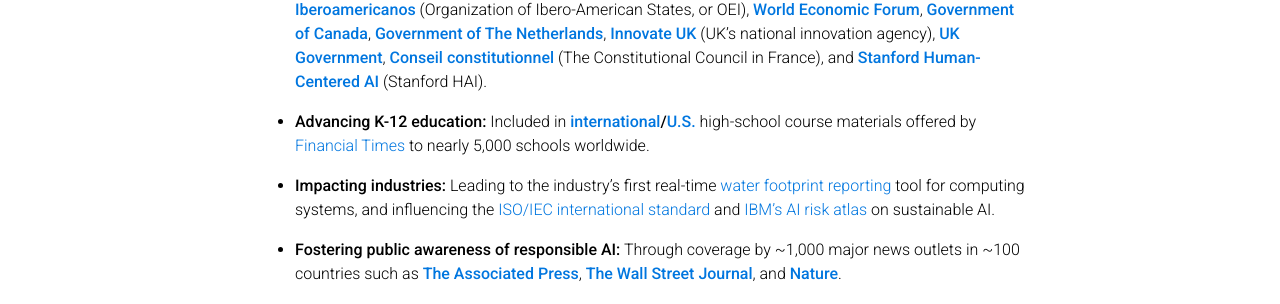
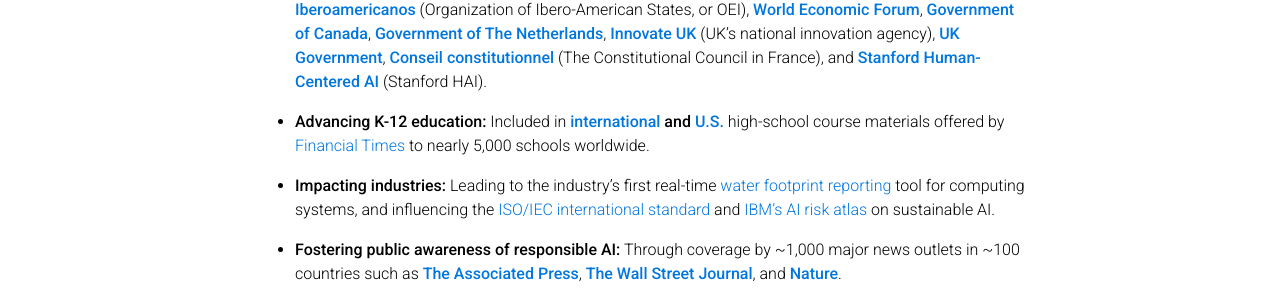
Before and after one commit to shaoleiren/shaoleiren.github.io, a Jekyll site: the page built from _pages/about.md, in a window 1280 px wide and 900 px high, scrolled down 520 px. Shown: the part 148-452 px from the top of the window. Built offline with Jekyll 4.4.1, drawn with Linux system fonts in a browser that asks for light colours; full-size pictures stand in for the smaller copies a plugin makes; comment, search, counter and statistics services are not loaded; a style sheet for code colours, icons or effects is not loaded.

Commit message:
Update about.md

```diff
--- a/_pages/about.md
+++ b/_pages/about.md
@@ -37,7 +37,7 @@
  **[Stanford Human-Centered AI](https://hai.stanford.edu/sites/default/files/2024-02/Exploring-Impact-AI-Black-Americans.pdf)** (Stanford HAI).
 
 
-- **Advancing K-12 education:** Included in **[international](https://www.ft.com/content/a5a20823-d26f-4701-8afa-18a46a2eea98)/[U.S.](https://www.ft.com/content/b9962fbd-a515-428e-a25c-ed14a36a51ad)** high-school course materials offered by
+- **Advancing K-12 education:** Included in **[international](https://www.ft.com/content/a5a20823-d26f-4701-8afa-18a46a2eea98) and [U.S.](https://www.ft.com/content/b9962fbd-a515-428e-a25c-ed14a36a51ad)** high-school course materials offered by
 [Financial Times](https://www.ft.com/ft-schools) to nearly 5,000 schools worldwide.
 
 - **Impacting industries:** Leading to the industry's first
```
